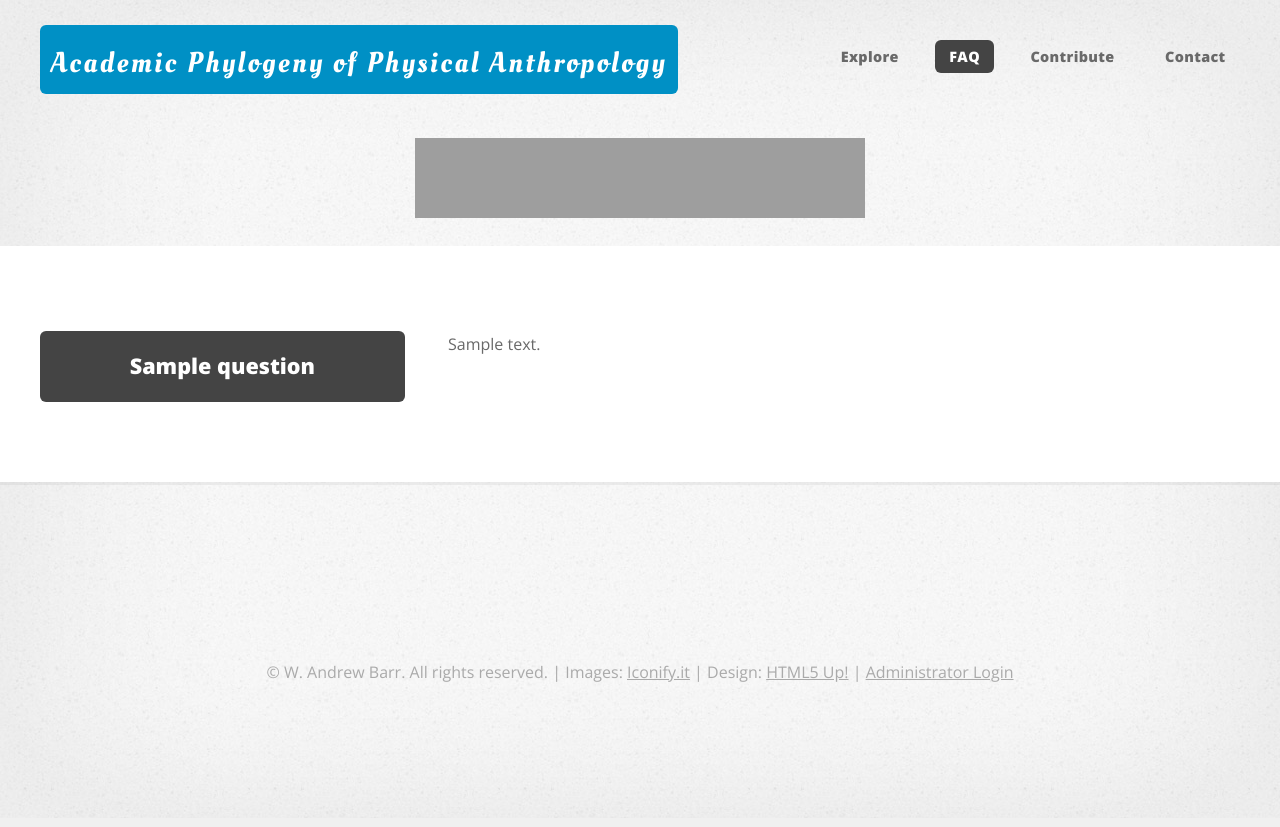
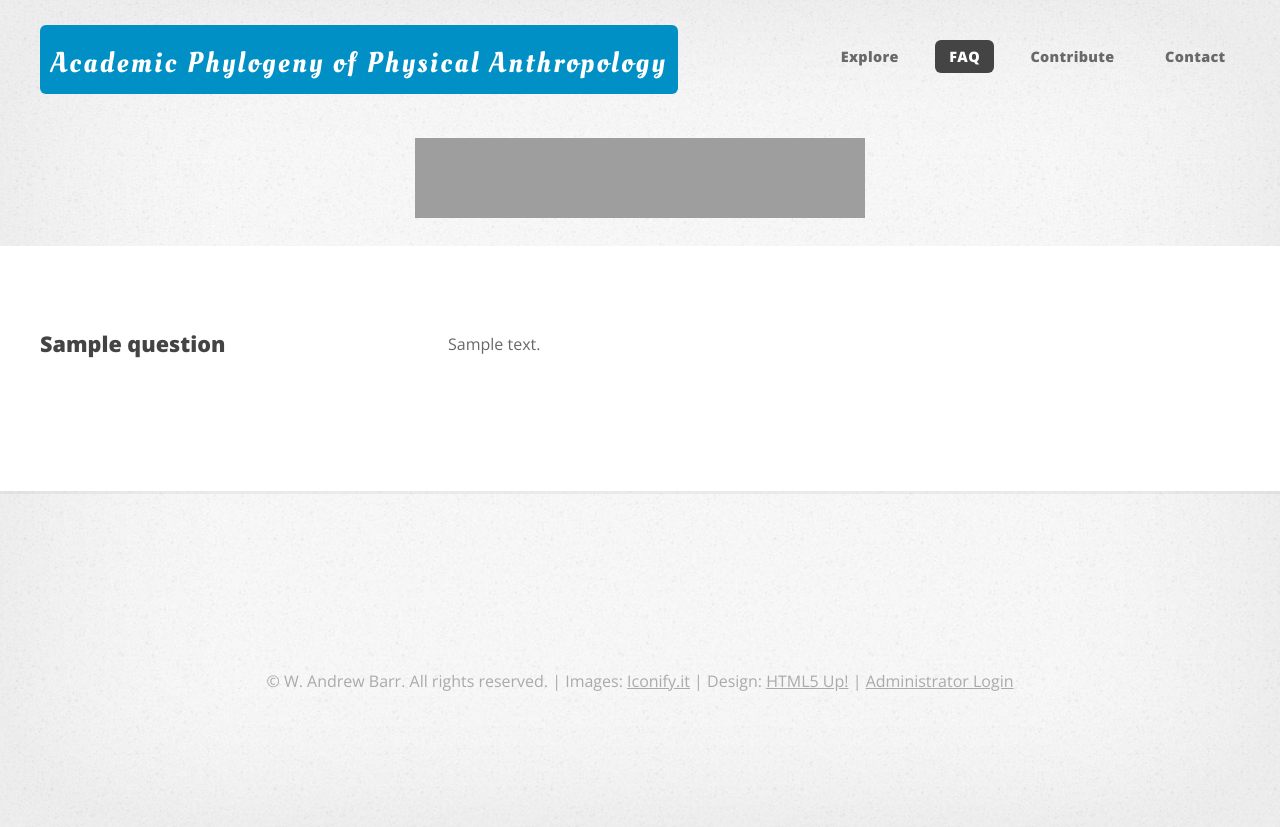
Before and after one commit to wabarr/physanth-phylogeny, a Django app: page /FAQ/ in a window 1280 px wide. Run offline with Django 3.2, Linux system fonts and the light colour scheme; tables that the repository leaves empty hold one stand-in row (values such as "Sample post"); parts of the project's set-up code (start-up, migrations or seed data) failed here and were passed over; some libraries are stand-ins or nearby versions; grey boxes are pictures that could not be loaded.

Commit message:
style change on FAQ

```diff
--- a/academicPhylogeny/templates/FAQ.html
+++ b/academicPhylogeny/templates/FAQ.html
@@ -8,9 +8,7 @@
                 {% for FAQ in FAQs %}
                     <div class="row">
                         <div class="4u">
-                            <div id="sidebar">
-						        <li style="margin-top: 5px; width:95%; text-align:center;" class="button customColor">{{ FAQ.heading|safe }}</li>
-						    </div>
+						        <h3>{{ FAQ.heading|safe }}</h3>
                         </div>
 
                         <div class="8u">
```
